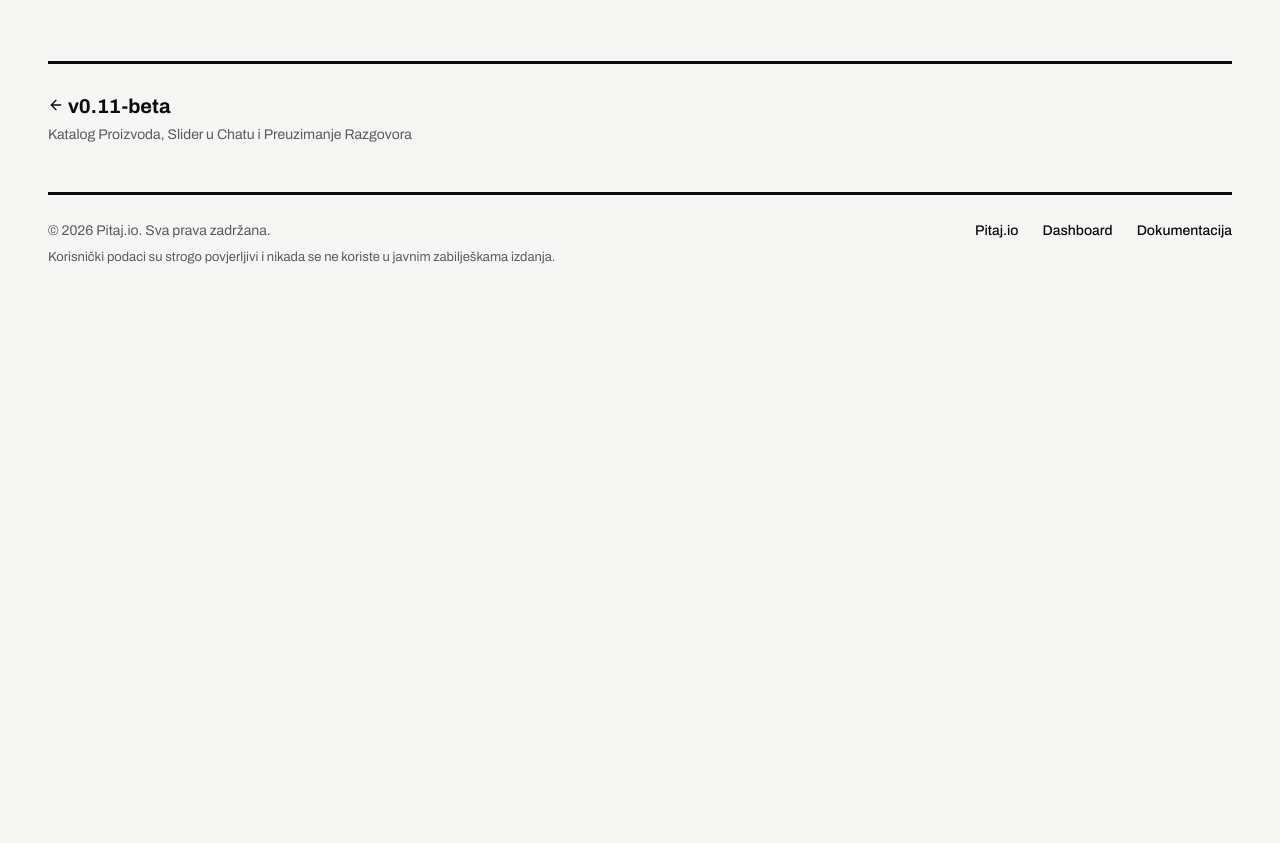
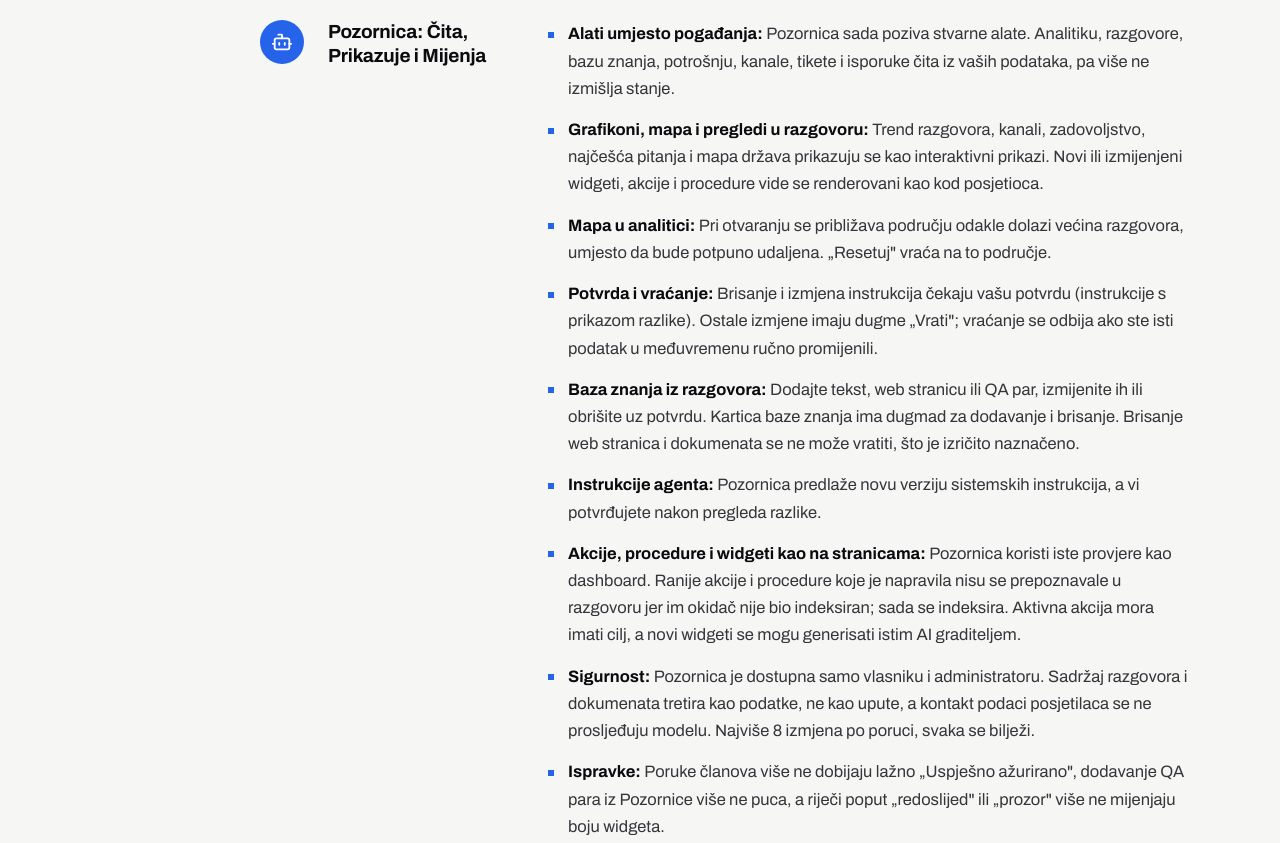
Before and after one commit to davidvidovic-web/pitaj-changelog, an Astro site: page /releases/0_12_beta in a window 1280 px wide. Shown: the part 1687-2530 px from the top of the page. Before the commit the page ends 1995 px from the top, so only its background shows below. Built offline with nearby package versions, Linux system fonts and the light colour scheme; Astro itself is replaced by a stand-in of ours.

Commit message:
docs(changelog): Pozornica u v0.12-beta (bez nove verzije)
Co-Authored-By: Claude Sonnet 5.5 <noreply@anthropic.com>

```diff
--- a/src/content/releases/0_12_beta.mdx
+++ b/src/content/releases/0_12_beta.mdx
@@ -2,7 +2,7 @@
 title: 'Widgeti sa Stvarnim Podacima, Status Narudžbe Uživo i Bolji Mobilni Prikaz'
 date: '2026-11-19'
 versionNumber: 'v0.12-beta'
-description: 'Widgeti u chatu prikazuju samo stvarne podatke: katalog, narudžbe uživo, tikete i vaše unose. Posjetilac više ne vidi primjer-podatke. Uz to popravljen mobilni prikaz dashboarda i razgovora.'
+description: 'Widgeti u chatu prikazuju samo stvarne podatke: katalog, narudžbe uživo, tikete i vaše unose. Pozornica sada čita vaše podatke, crta grafikone i mapu i mijenja postavke uz potvrdu i vraćanje. Uz to popravljen mobilni prikaz dashboarda i razgovora.'
 ---
 import SectionHeader from '../../components/SectionHeader.astro';
 
@@ -43,3 +43,15 @@ Izdanje **v0.12-beta** donosi jednostavno pravilo: widget u razgovoru prikazuje
 - **Razgovori na mobitelu:** Lista razgovora se sada vidi, „Nazad” radi, a polje za odgovor ostaje na dnu ekrana.
 - **Donja traka i zaglavlja:** Donja traka poštuje sigurnu zonu telefona, a dugmad u zaglavljima stranica se lome umjesto da šire stranicu.
 - **Greška pri učitavanju poruka:** Obrisan razgovor više ne prikazuje poruku o grešci.
+
+<SectionHeader icon="bot" title="Pozornica: Čita, Prikazuje i Mijenja" />
+
+- **Alati umjesto pogađanja:** Pozornica sada poziva stvarne alate. Analitiku, razgovore, bazu znanja, potrošnju, kanale, tikete i isporuke čita iz vaših podataka, pa više ne izmišlja stanje.
+- **Grafikoni, mapa i pregledi u razgovoru:** Trend razgovora, kanali, zadovoljstvo, najčešća pitanja i mapa država prikazuju se kao interaktivni prikazi. Novi ili izmijenjeni widgeti, akcije i procedure vide se renderovani kao kod posjetioca.
+- **Mapa u analitici:** Pri otvaranju se približava području odakle dolazi većina razgovora, umjesto da bude potpuno udaljena. „Resetuj" vraća na to područje.
+- **Potvrda i vraćanje:** Brisanje i izmjena instrukcija čekaju vašu potvrdu (instrukcije s prikazom razlike). Ostale izmjene imaju dugme „Vrati"; vraćanje se odbija ako ste isti podatak u međuvremenu ručno promijenili.
+- **Baza znanja iz razgovora:** Dodajte tekst, web stranicu ili QA par, izmijenite ih ili obrišite uz potvrdu. Kartica baze znanja ima dugmad za dodavanje i brisanje. Brisanje web stranica i dokumenata se ne može vratiti, što je izričito naznačeno.
+- **Instrukcije agenta:** Pozornica predlaže novu verziju sistemskih instrukcija, a vi potvrđujete nakon pregleda razlike.
+- **Akcije, procedure i widgeti kao na stranicama:** Pozornica koristi iste provjere kao dashboard. Ranije akcije i procedure koje je napravila nisu se prepoznavale u razgovoru jer im okidač nije bio indeksiran; sada se indeksira. Aktivna akcija mora imati cilj, a novi widgeti se mogu generisati istim AI graditeljem.
+- **Sigurnost:** Pozornica je dostupna samo vlasniku i administratoru. Sadržaj razgovora i dokumenata tretira kao podatke, ne kao upute, a kontakt podaci posjetilaca se ne prosljeđuju modelu. Najviše 8 izmjena po poruci, svaka se bilježi.
+- **Ispravke:** Poruke članova više ne dobijaju lažno „Uspješno ažurirano", dodavanje QA para iz Pozornice više ne puca, a riječi poput „redoslijed" ili „prozor" više ne mijenjaju boju widgeta.
```
